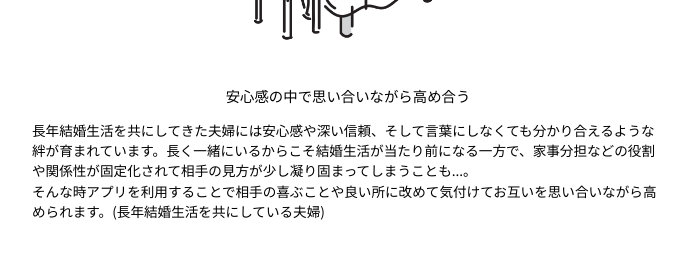
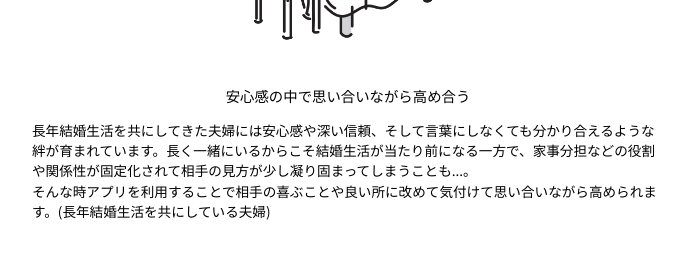
Before and after one commit to y-ugok/Introduction, a plain HTML site: page index.html in a window 1280 px wide. Shown: the part 820-1091 px from the top of the page, without its empty margins (292-979 px from the left). Drawn offline with nearby package versions, Linux system fonts and the light colour scheme.

Commit message:
Update index.html

```diff
--- a/index.html
+++ b/index.html
@@ -21,7 +21,7 @@
         <img src="./img/dinner.png" />
         <h3>安心感の中で思い合いながら高め合う</h3>
         <p>
-          長年結婚生活を共にしてきた夫婦には安心感や深い信頼、そして言葉にしなくても分かり合えるような絆が育まれています。長く一緒にいるからこそ結婚生活が当たり前になる一方で、家事分担などの役割や関係性が固定化されて相手の見方が少し凝り固まってしまうことも...。<br/>そんな時アプリを利用することで相手の喜ぶことや良い所に改めて気付けてお互いを思い合いながら高められます。(長年結婚生活を共にしている夫婦)
+          長年結婚生活を共にしてきた夫婦には安心感や深い信頼、そして言葉にしなくても分かり合えるような絆が育まれています。長く一緒にいるからこそ結婚生活が当たり前になる一方で、家事分担などの役割や関係性が固定化されて相手の見方が少し凝り固まってしまうことも...。<br/>そんな時アプリを利用することで相手の喜ぶことや良い所に改めて気付けて思い合いながら高められます。(長年結婚生活を共にしている夫婦)
         </p>
         <img src="./img/clear.png" />
         <h3>相互理解を深めることで関係をより良好に</h3>
```
